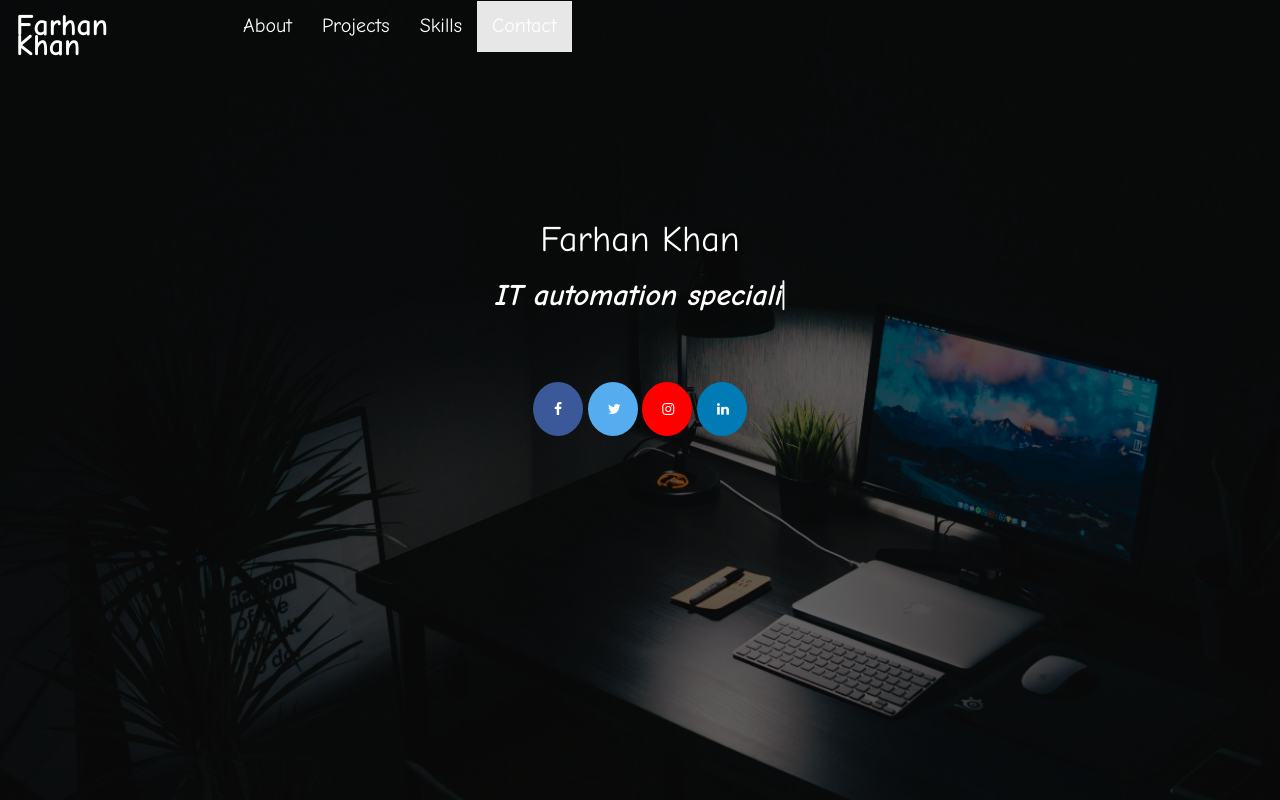
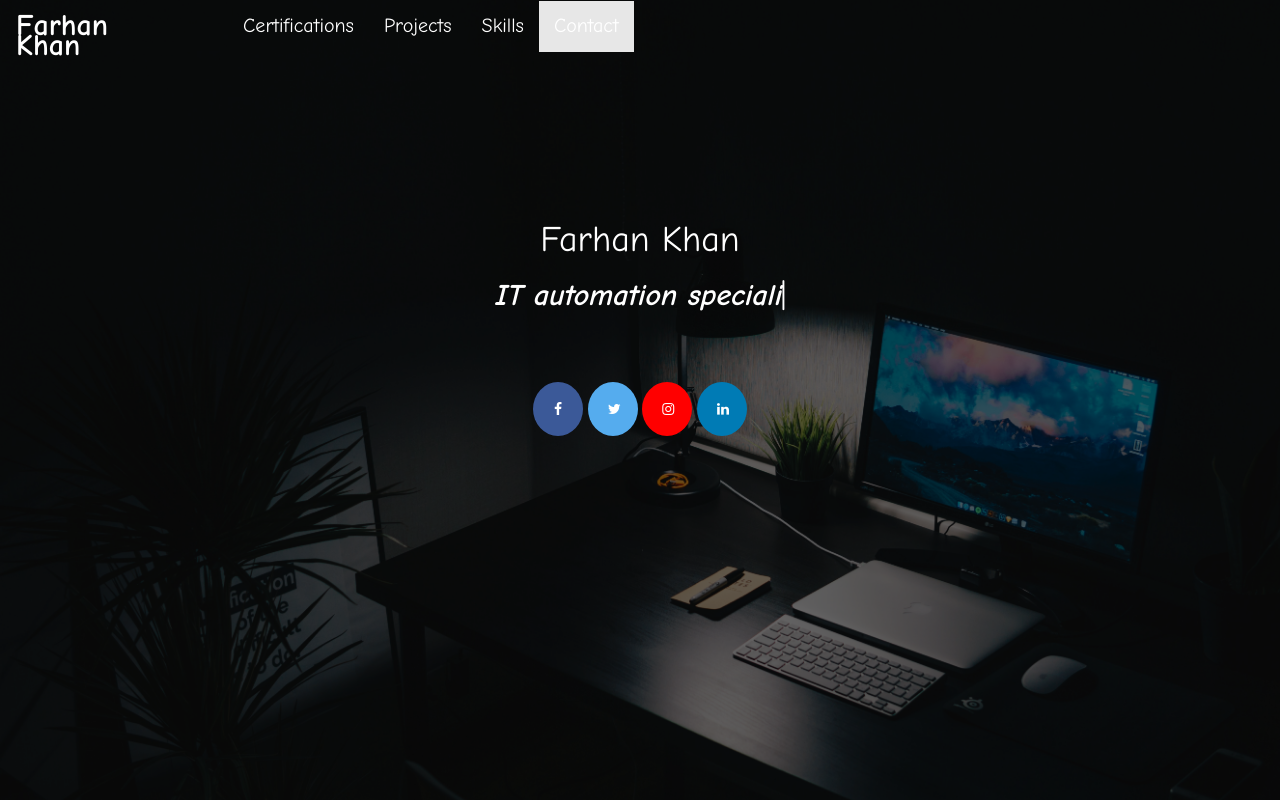
Before and after one commit to farhank1221/Profile1, a plain HTML site: page index.html in a window 1280 px wide. Shown: the top 800 px of the page. Drawn offline with nearby package versions, Linux system fonts and the light colour scheme.

Commit message:
Typo fixes

```diff
--- a/index.html
+++ b/index.html
@@ -35,7 +35,7 @@
                      <div class="collapse navbar-collapse" id="bs-example-navbar-collapse-1">
                         <div class="col-lg-8">
                            <ul class="nav navbar-nav nav-links">
-                              <li><a href="#about">About</a></li>
+                              <li><a href="#about">Certifications</a></li>
                               <li><a href="#portfolio">Projects</a></li>
                               <li><a href="#skillset">Skills</a></li>
                               <li><a href="#contact">Contact</a></li>
```
